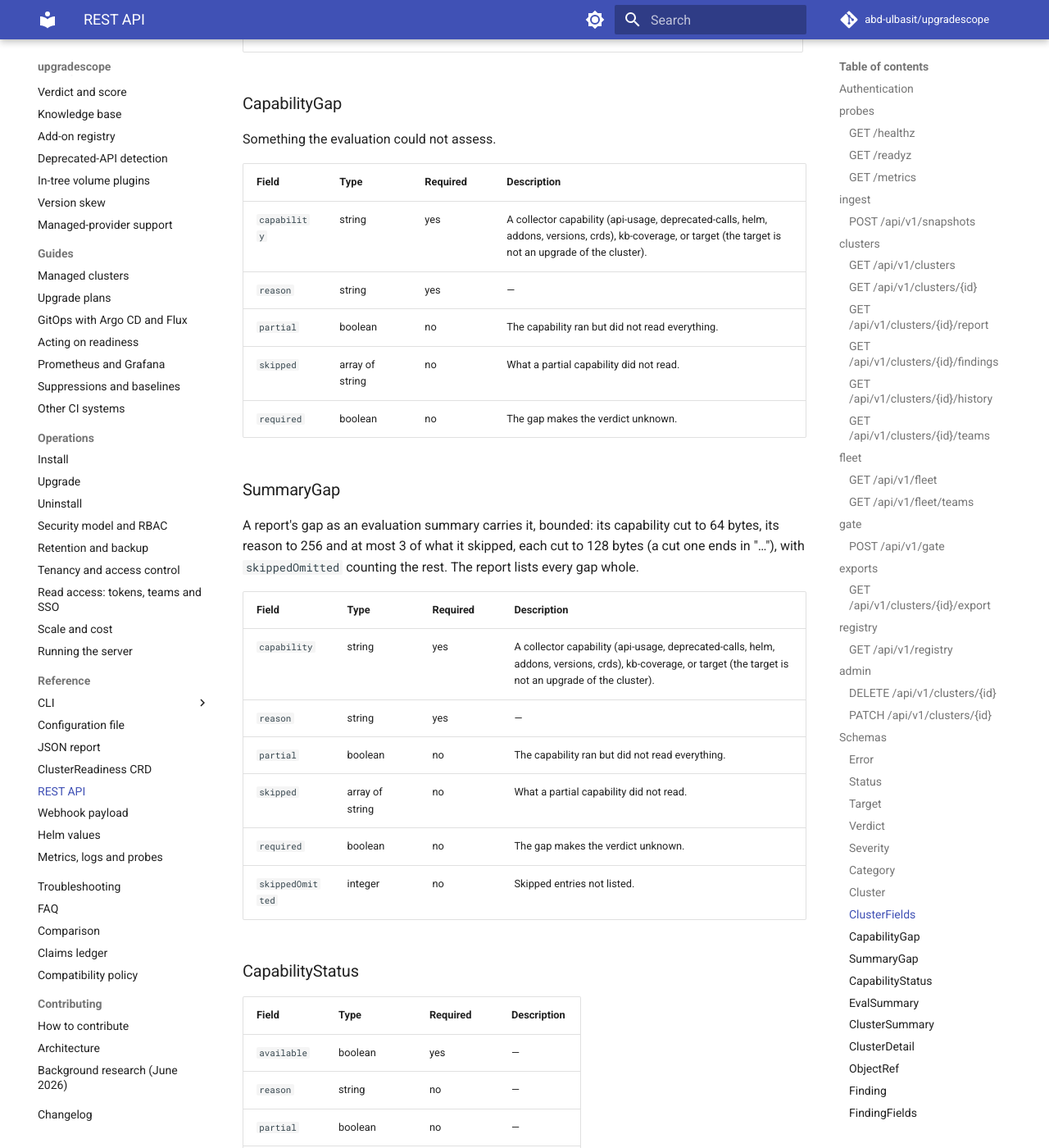
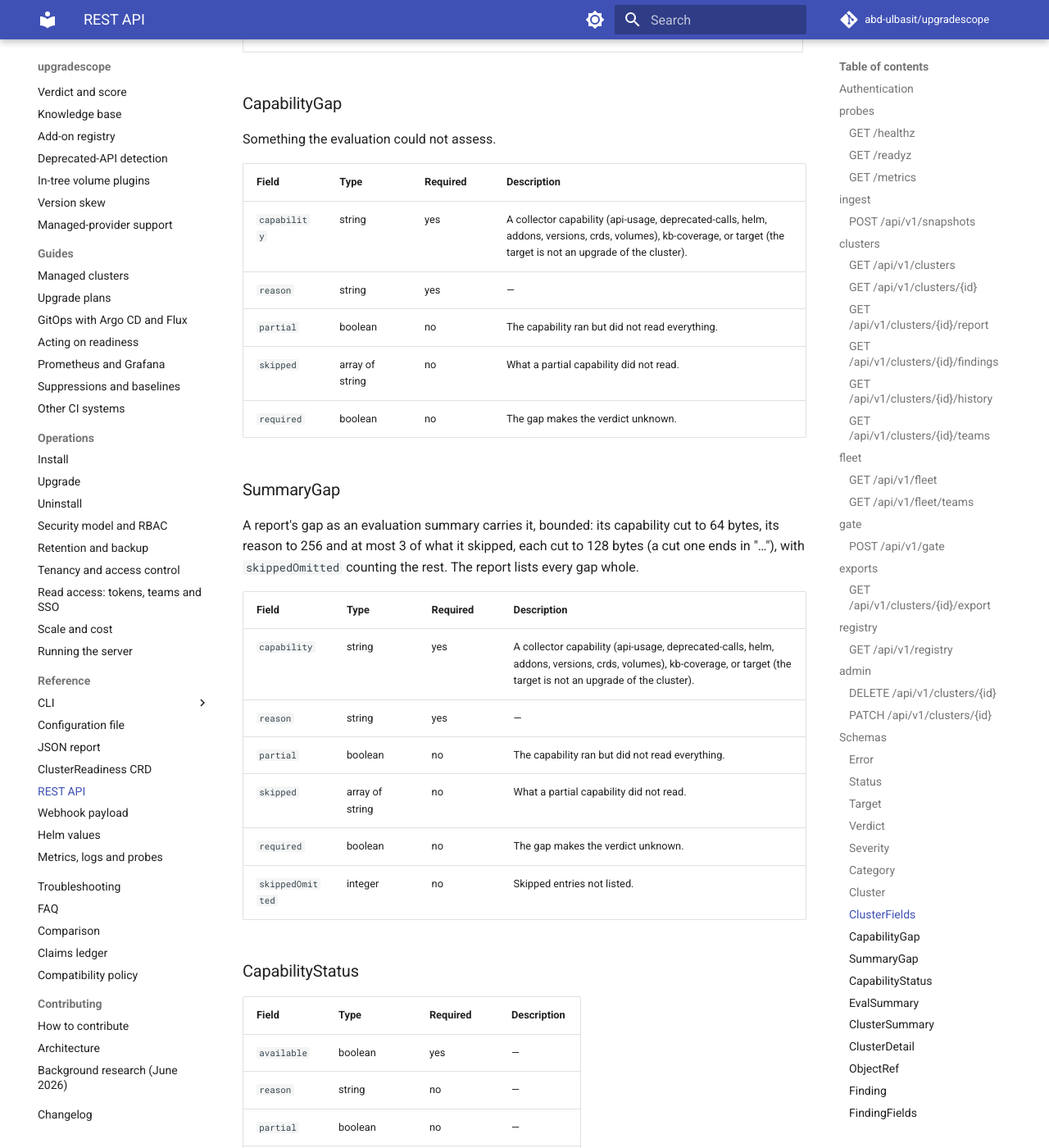
Before and after one commit to abd-ulbasit/upgradescope, an MkDocs documentation site: the page built from docs/reference/api.md, in a window 1280 px wide and 1400 px high, scrolled down 23339 px. Shown: the whole window at 82% size. Built offline with MkDocs 1.6.1 and Material for MkDocs 9.7.7, drawn with Linux system fonts in a browser that asks for light colours; comment, search, counter and statistics services are not loaded; some of the changed text lies outside the part shown.

Commit message:
docs(reference): regenerate the API reference for volumePlugins
Refs #351

Co-Authored-By: Claude Fable 5 <noreply@anthropic.com>

```diff
--- a/docs/reference/api.md
+++ b/docs/reference/api.md
@@ -679,7 +679,7 @@ Something the evaluation could not assess.
 
 | Field | Type | Required | Description |
 |---|---|---|---|
-| `capability` | string | yes | A collector capability (api-usage, deprecated-calls, helm, addons, versions, crds), kb-coverage, or target (the target is not an upgrade of the cluster). |
+| `capability` | string | yes | A collector capability (api-usage, deprecated-calls, helm, addons, versions, crds, volumes), kb-coverage, or target (the target is not an upgrade of the cluster). |
 | `reason` | string | yes | — |
 | `partial` | boolean | no | The capability ran but did not read everything. |
 | `skipped` | array of string | no | What a partial capability did not read. |
@@ -695,7 +695,7 @@ whole.
 
 | Field | Type | Required | Description |
 |---|---|---|---|
-| `capability` | string | yes | A collector capability (api-usage, deprecated-calls, helm, addons, versions, crds), kb-coverage, or target (the target is not an upgrade of the cluster). |
+| `capability` | string | yes | A collector capability (api-usage, deprecated-calls, helm, addons, versions, crds, volumes), kb-coverage, or target (the target is not an upgrade of the cluster). |
 | `reason` | string | yes | — |
 | `partial` | boolean | no | The capability ran but did not read everything. |
 | `skipped` | array of string | no | What a partial capability did not read. |
@@ -1195,6 +1195,7 @@ sent, unknown fields included, so a newer server can judge them.
 | `unrecognizedImagesOmitted` | integer | no | Unrecognized image repositories the cap dropped. |
 | `provider` | string | no | Known values: eks, gke, aks, other. The managed Kubernetes service the collector inferred, or `other` when the cluster shows none of the three; absent when it could not tell (the nodes were unreadable and the server version names no provider). A name this build does not know is accepted and has no support calendar (a newer agent may learn more providers); a value that is not a name of at most 63 bytes of letters, digits, `-`, `_` or `.` is refused (422). |
 | `crds` | array of object | no | CustomResourceDefinitions: versions, status.storedVersions, and the custom resources at a deprecated or unserved version. |
+| `volumePlugins` | array of object | no | The in-tree volume plugins (the `volumes` capability) the pods name, one entry per plugin by its field name in a pod's volumes (`glusterfs`, `awsElasticBlockStore`): `plugin`, `count` (pods), `namespaces` (pods per namespace). At most 64 entries, each plugin once; an entry's namespace keys must be namespace names (422 otherwise). An inventory without the `volumes` capability, as older agents push, is not assessed for them. |
 | `addOnEvidenceAgeSeconds` | integer | no | How old, in seconds, the pod evidence the add-ons were detected from was when the agent reused its last full pod pass instead of listing every pod again (`--pod-pass-every`, `--pod-pass-max-age`). Absent when every pod was read. Not part of the snapshot's identity, like collectedAt: a push that differs only in it is a duplicate and is not stored, so the stored report keeps the age it was first pushed with, as it keeps that push's `collectedAt` (the evidence is as of `collectedAt`). |
 | `apiServerStartTime` | string (date-time) | no | process_start_time_seconds of the kube-apiserver whose /metrics deprecatedCalls were read from, in whole seconds: apiserver_requested_deprecated_apis counts requests since then. Absent when the scrape did not report it. Not part of the snapshot's identity, like collectedAt: a push that differs only in it is a duplicate. The server ignores one before 2014 or more than 10 minutes after collectedAt. |
 
```
Also changed, not shown: other parts of docs/reference/api.md (+1 -1 lines).
